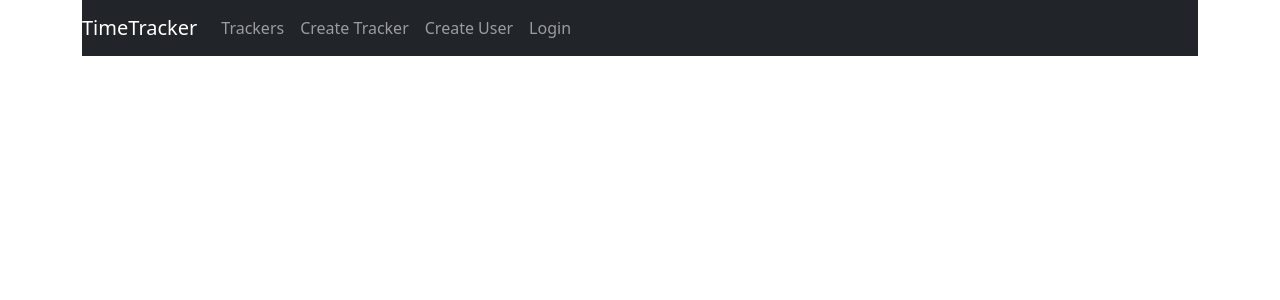
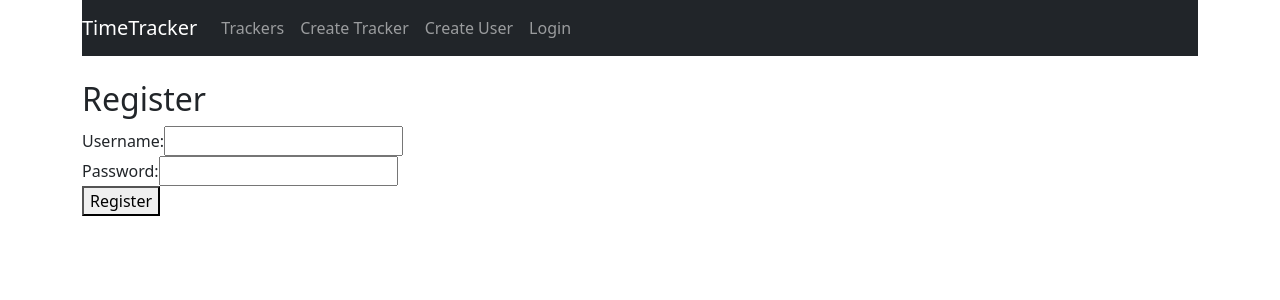
Before and after one commit to joeproit/jobsearch-timetracker, a React (Create React App) app: page /register in a window 1280 px wide. Shown: the top 300 px of the page. Built offline with nearby package versions, Linux system fonts and the light colour scheme.

Commit message:
updating register/login and rebinding db server

```diff
--- a/package.json
+++ b/package.json
@@ -20,7 +20,8 @@
     "web-vitals": "^2.1.4"
   },
   "scripts": {
-    "start": "react-scripts start",
+    "start": "concurrently \"npm run server\" \"react-scripts start\"",
+    "server": "node server.js",
     "build": "react-scripts build",
     "test": "react-scripts test",
     "eject": "react-scripts eject"
@@ -42,5 +43,8 @@
       "last 1 firefox version",
       "last 1 safari version"
     ]
+  },
+  "devDependencies": {
+    "concurrently": "^8.0.1"
   }
 }
--- a/src/App.js
+++ b/src/App.js
@@ -5,6 +5,8 @@ import "bootstrap/dist/css/bootstrap.min.css";
 import Navbar from "./components/navbar.component";
 import TrackerList from "./components/tracker-list.component";
 import CreateTracker from "./components/create-tracker.component";
+import Login from "./components/login.component";
+import Register from "./components/register.component";
 
 function App() {
   return (
@@ -15,6 +17,8 @@ function App() {
         <Routes>
           <Route path="/" element={<TrackerList />} />
           <Route path="/create" element={<CreateTracker />} />
+          <Route path="/login" element={<Login />} />
+          <Route path="/register" element={<Register />} />
         </Routes>
       </div>
     </Router>
--- a/src/components/login.component.js
+++ b/src/components/login.component.js
@@ -5,18 +5,27 @@ function Login() {
   const [username, setUsername] = useState('');
   const [password, setPassword] = useState('');
 
-    const login = () => {
+  const login = (event) => {
+    event.preventDefault();
     axios.post('http://localhost:5000/login', { username, password })
       .then(response => console.log(response))
       .catch(error => console.log(error));
   };
 
   return (
-        <div>
+    <form onSubmit={login}>
       <h2>Login</h2>
+      <label>
+        Username:
         <input type="text" placeholder="Username" onChange={(e) => setUsername(e.target.value)} />
+      </label>
+      <label>
+        Password:
         <input type="password" placeholder="Password" onChange={(e) => setPassword(e.target.value)} />
-            <button onClick={login}>Login</button>
-        </div>
+      </label>
+      <button type="submit">Login</button>
+    </form>
   );
 }
+
+export default Login;
--- a/src/components/register.component.js
+++ b/src/components/register.component.js
@@ -1,22 +1,51 @@
 import React, { useState } from 'react';
 import axios from 'axios';
 
-function Register() {
+const Register = () => {
   const [username, setUsername] = useState('');
   const [password, setPassword] = useState('');
 
-  const register = () => {
-    axios.post('http://localhost:5000/register', { username, password })
-      .then(response => console.log(response))
-      .catch(error => console.log(error));
+  const handleSubmit = async (event) => {
+    event.preventDefault();
+    try {
+      const response = await axios.post('/register', { username, password });
+      console.log(response.data); // you can remove this in production
+      // Here, you might want to set some state indicating successful registration
+      // or you could redirect the user to the login page.
+    } catch (error) {
+      // Handle error. Possibly update state to show an error message.
+      console.error('Registration failed', error);
+    }
   };
 
   return (
-    <div>
+    <form onSubmit={handleSubmit}>
       <h2>Register</h2>
-      <input type="text" placeholder="Username" onChange={(e) => setUsername(e.target.value)} />
-      <input type="password" placeholder="Password" onChange={(e) => setPassword(e.target.value)} />
-        <button onClick={register}>Register</button>
-    </div>
-    );
-}
+      <div>
+        <label htmlFor="username">Username:</label>
+        <input
+          type="text"
+          id="username"
+          name="username"
+          required
+          value={username}
+          onChange={(e) => setUsername(e.target.value)}
+        />
+      </div>
+      <div>
+        <label htmlFor="password">Password:</label>
+        <input
+          type="password"
+          id="password"
+          name="password"
+          required
+          value={password}
+          onChange={(e) => setPassword(e.target.value)}
+        />
+      </div>
+      <button type="submit">Register</button>
+    </form>
+  );
+};
+
+export default Register;
```
Also changed, not shown: 1 other file (tests, documents, lock files or other folders). Lines whose indentation alone changed are shown as unchanged.
